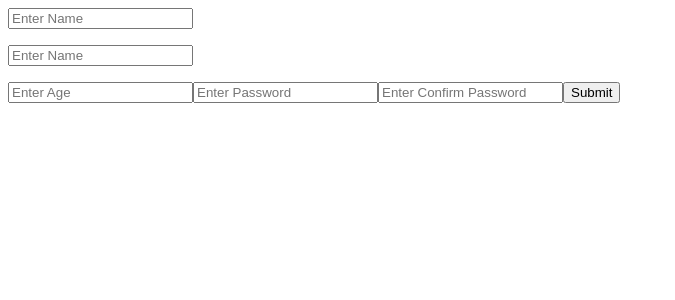
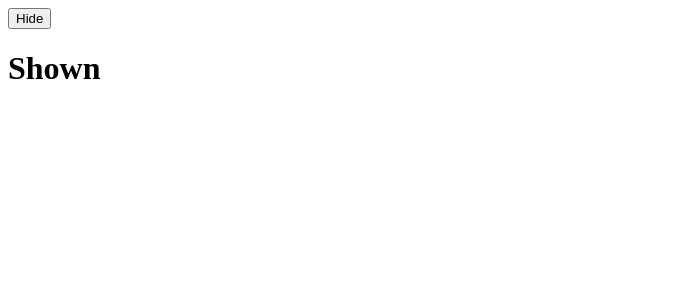
Before and after one commit to nsudekenechi/pedroTech, a React (Create React App) app: page / in a window 1280 px wide. Shown: the top 300 px of the page, without its empty margins (0-675 px from the left). Built offline with nearby package versions, Linux system fonts and the light colour scheme.

Commit message:
creating custom hooks

```diff
--- a/src/App.js
+++ b/src/App.js
@@ -1,10 +1,10 @@
-import { Form } from "./Form";
-
+import { useToggle } from "./useToggle";
 function App() {
-
+  const [visible, toggleVisible] = useToggle()
   return (
     <div className="App">
-      <Form />
+      <button onClick={toggleVisible}>{visible ? "Show" : "Hide"}</button>
+      <h1>{visible ? "Hidden" : "Shown"}</h1>
     </div>
   );
 }
--- /dev/null
+++ b/src/useToggle.js
@@ -0,0 +1,8 @@
+import { useState } from "react";
+export const useToggle = (init = false) => {
+    const [state, setState] = useState(init);
+    const toggle = () => {
+        setState(!state);
+    }
+    return [state, toggle];
+}
```
Also changed, not shown: src/10.js (added, +12 -0 lines).
